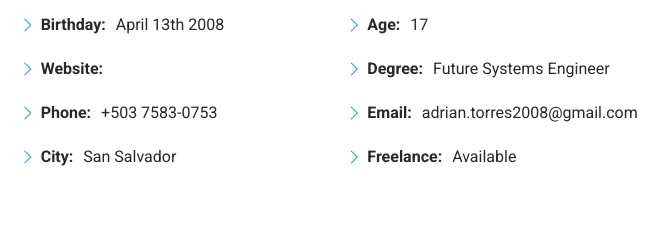
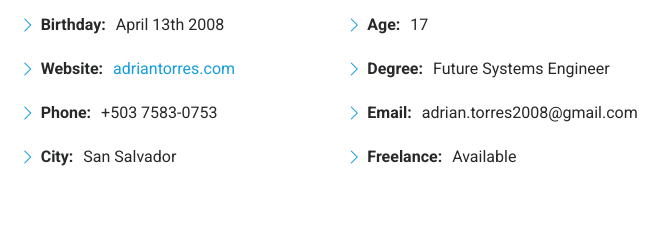
Before and after one commit to adrianTorres12/adrianTorres12, a plain HTML site: page index.html in a window 1280 px wide. Shown: the part 1190-1436 px from the top of the page, 619-1280 px from the left. Drawn offline with Linux system fonts and the light colour scheme.

Commit message:
website subido

```diff
--- a/index.html
+++ b/index.html
@@ -101,7 +101,7 @@
               <div class="col-lg-6">
                 <ul>
                   <li><i class="bi bi-chevron-right"></i> <strong>Birthday:</strong> <span>April 13th 2008</span></li>
-                  <li><i class="bi bi-chevron-right"></i> <strong>Website:</strong> <span></span></li>
+                  <li><i class="bi bi-chevron-right"></i> <strong>Website:</strong> <a href="https://adriantorres12.github.io/adrianTorres12/">adriantorres.com</a></li>
                   <li><i class="bi bi-chevron-right"></i> <strong>Phone:</strong> <span>+503 7583-0753</span></li>
                   <li><i class="bi bi-chevron-right"></i> <strong>City:</strong> <span>San Salvador</span></li>
                 </ul>
```
